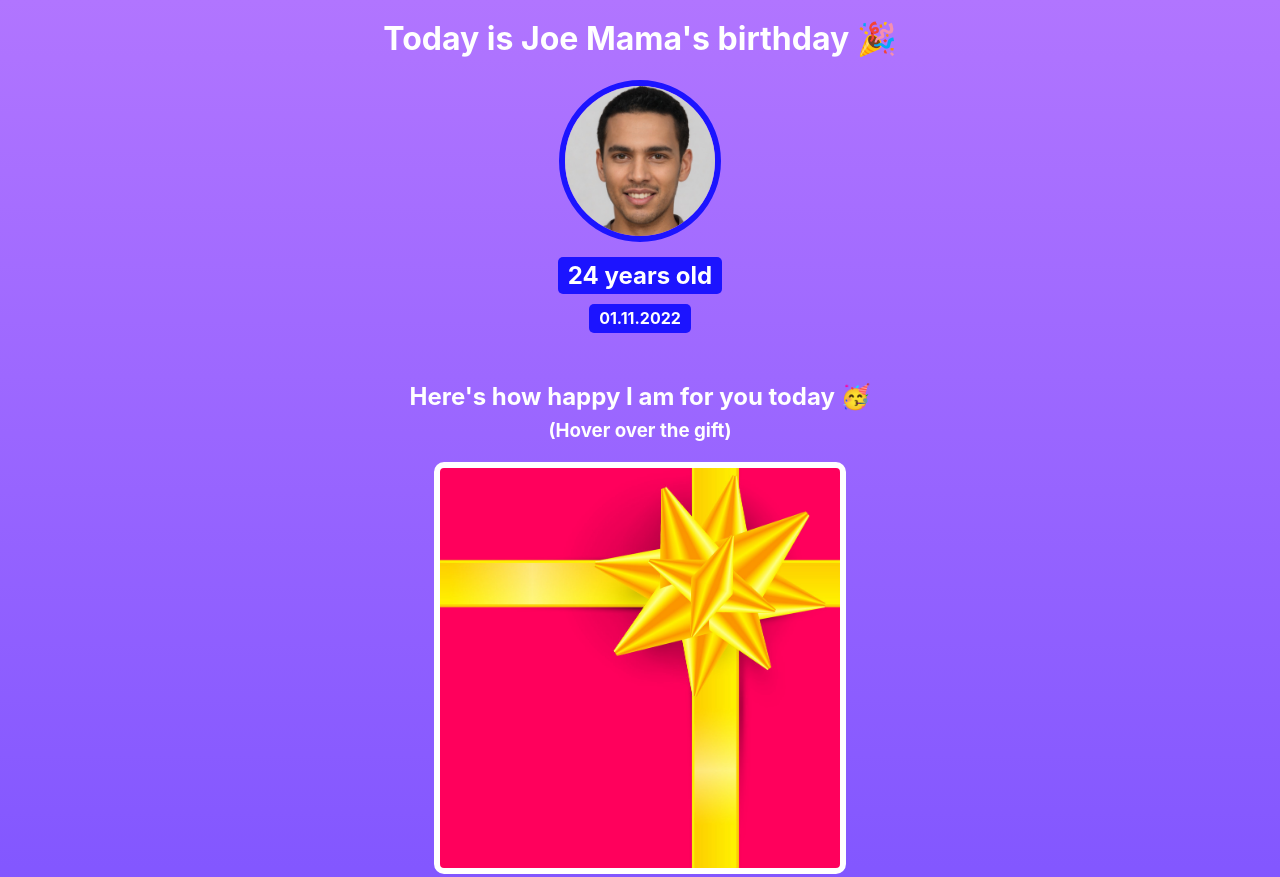
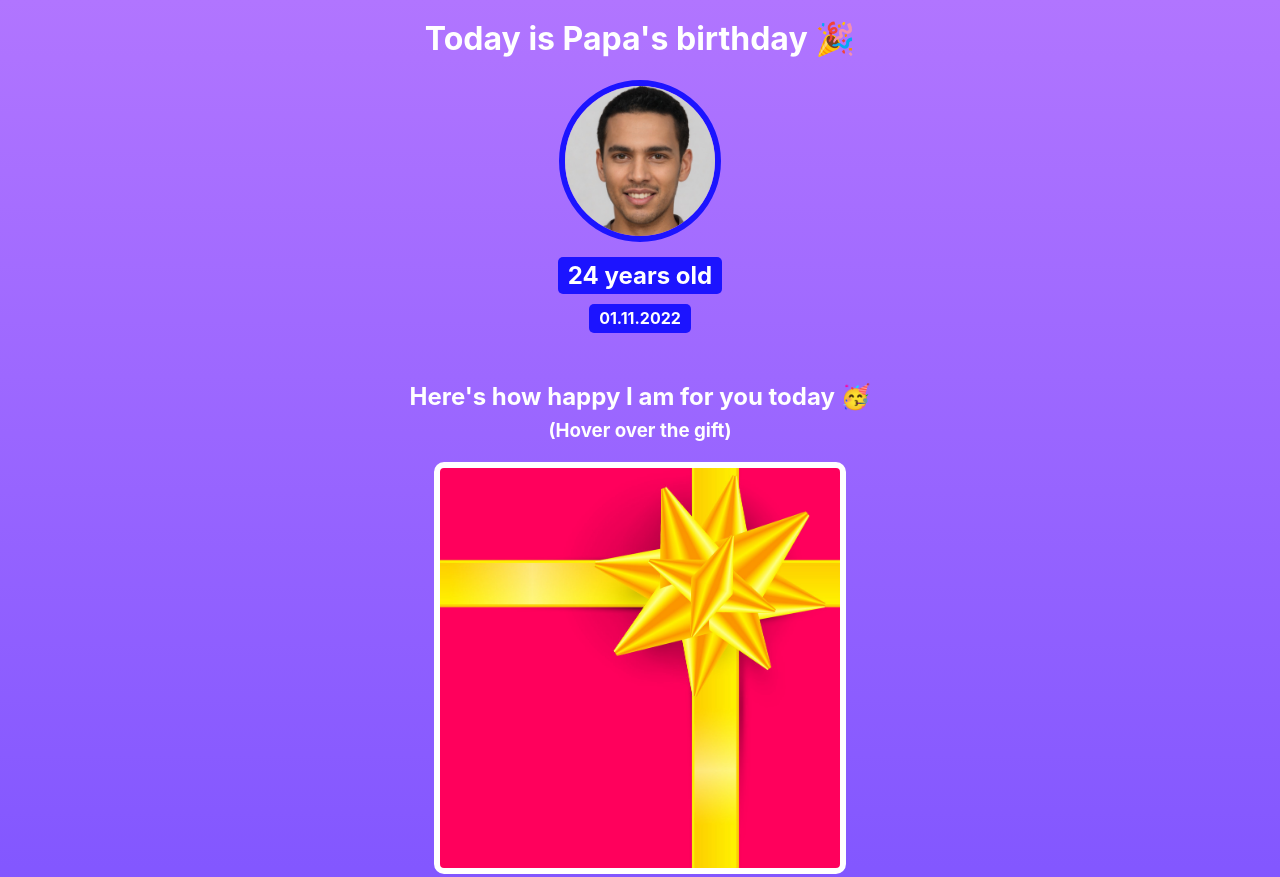
Before and after one commit to AlvaroPelayoG/birthday-gift-site, a website built with Vite: page index.html in a window 1280 px wide. Shown: the top 877 px of the page. Built offline with nearby package versions, Linux system fonts and the light colour scheme; a web font is replaced by a local one.

Commit message:
Change the name to Papa

```diff
--- a/index.html
+++ b/index.html
@@ -7,7 +7,7 @@
     </head>
     <body>
         <div id="header">
-            <h1>Today is Joe Mama's birthday 🎉</h1>
+            <h1>Today is Papa's birthday 🎉</h1>
             <img id="bff-img" src="images/nick.jpg">
             <h2 id="bday-age">24 years old</h2>
             <h4 id="bday-date">01.11.2022</h4>
```
